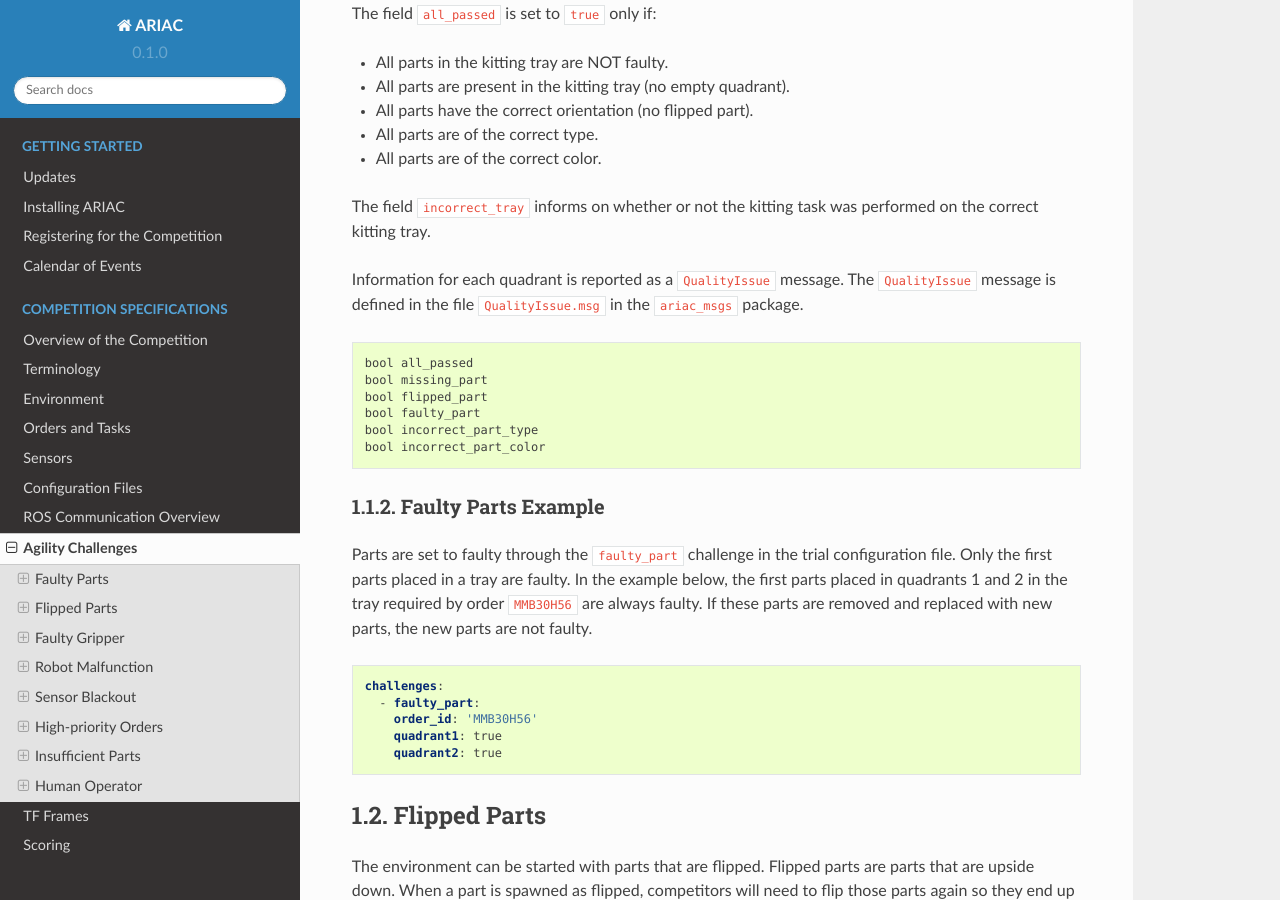
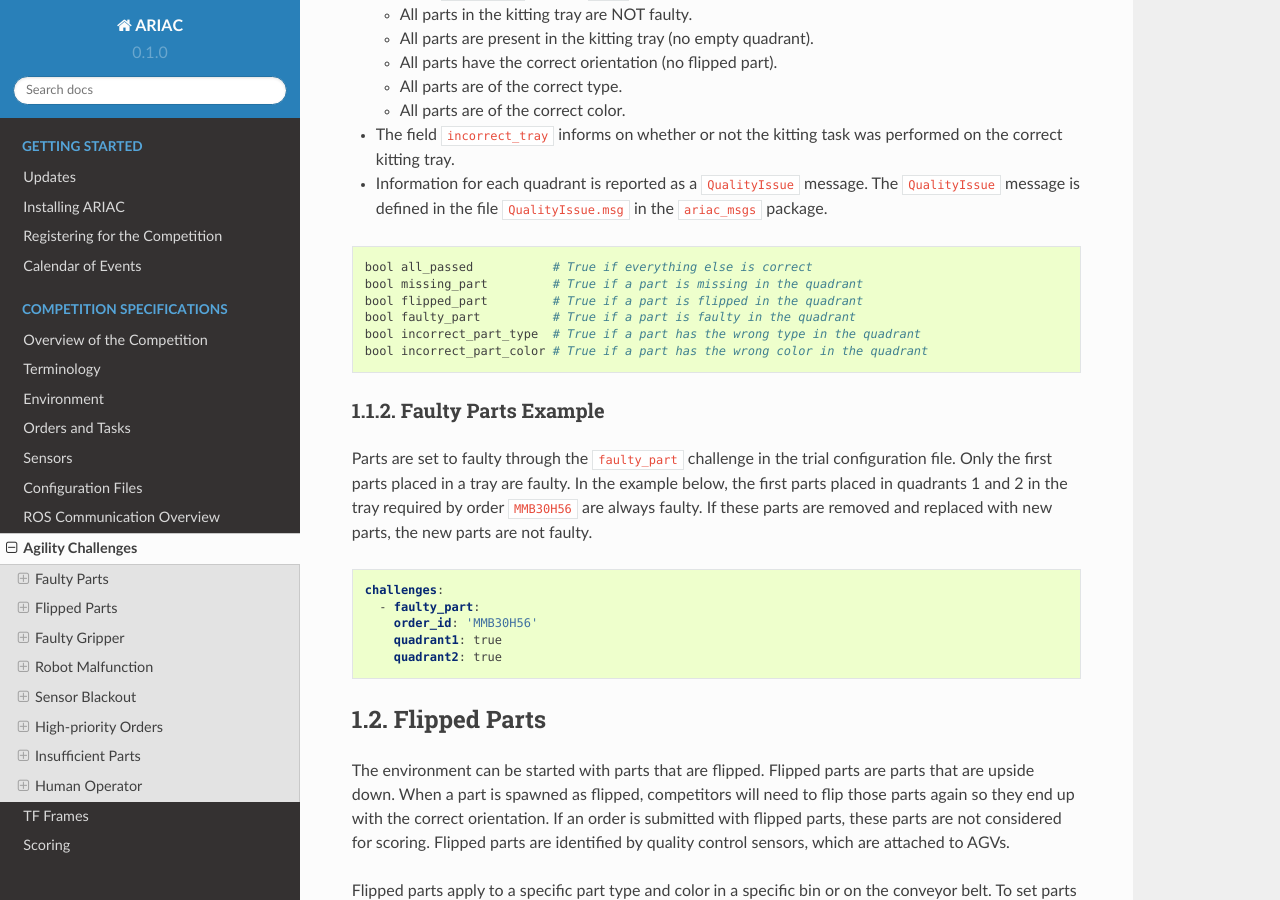
Before and after one commit to usnistgov/ARIAC, a Sphinx documentation site: the page built from docs/competition/challenges.md, in a window 1280 px wide and 900 px high, scrolled down 973 px. Built offline with Sphinx 7.4.7 and the Read the Docs theme 2.0.0, drawn with Linux system fonts in a browser that asks for light colours.

````diff
--- a/docs/competition/challenges.md
+++ b/docs/competition/challenges.md
@@ -29,27 +29,23 @@
 ```
 
 
-The service returns a boolean value for the field `valid_id` indicating whether or not the order ID is valid. An order ID is not valid if the order ID does not exist or if the quality check was already called for this order ID.
-
-The field `all_passed` is set to `true` only if:
-
-* All parts in the kitting tray are NOT faulty.
-* All parts are present in the kitting tray (no empty quadrant).
-* All parts have the correct orientation (no flipped part).
-* All parts are of the correct type.
-* All parts are of the correct color.
-
-The field `incorrect_tray` informs on whether or not the kitting task was performed on the correct kitting tray.
-
-Information for each quadrant is reported as a `QualityIssue` message. The `QualityIssue` message is defined in the file `QualityIssue.msg` in the `ariac_msgs` package.
+* The service returns a boolean value for the field `valid_id` indicating whether or not the order ID is valid. An order ID is not valid if the order ID does not exist or if the quality check was already called for this order ID.
+* The field `all_passed` is set to `true` only if:
+  * All parts in the kitting tray are NOT faulty.
+  * All parts are present in the kitting tray (no empty quadrant).
+  * All parts have the correct orientation (no flipped part).
+  * All parts are of the correct type.
+  * All parts are of the correct color.
+* The field `incorrect_tray` informs on whether or not the kitting task was performed on the correct kitting tray.
+* Information for each quadrant is reported as a `QualityIssue` message. The `QualityIssue` message is defined in the file `QualityIssue.msg` in the `ariac_msgs` package.
 
 ```bash
-bool all_passed
-bool missing_part
-bool flipped_part
-bool faulty_part
-bool incorrect_part_type
-bool incorrect_part_color
+bool all_passed           # True if everything else is correct
+bool missing_part         # True if a part is missing in the quadrant
+bool flipped_part         # True if a part is flipped in the quadrant
+bool faulty_part          # True if a part is faulty in the quadrant
+bool incorrect_part_type  # True if a part has the wrong type in the quadrant
+bool incorrect_part_color # True if a part has the wrong color in the quadrant
 ```
 
 
````
